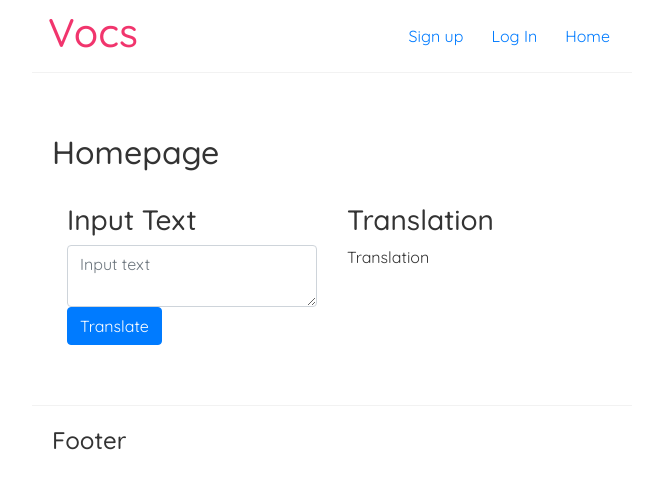
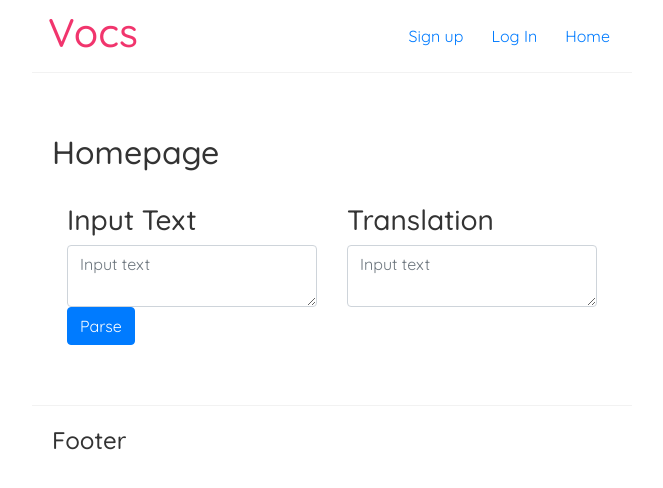
Before and after one commit to TetianaHrunyk/VocabularyLearningApp, a React (Create React App) app: page / in a window 1280 px wide. Shown: the top 488 px of the page, without its empty margins (308-971 px from the left). Built offline with nearby package versions, Linux system fonts and the light colour scheme.

Commit message:
add parsing to home component

```diff
--- /dev/null
+++ b/src/components/CustomForm.js
@@ -0,0 +1,34 @@
+import Form from "react-bootstrap/Form"
+import {Col, Row, Container, Button} from "react-bootstrap"
+
+const CustomForm = ( {text, parsed, handleParse, handleText}) => {
+
+    return (
+            <Container>
+                <Row>
+                    <Col>
+                        <h3>Input Text</h3>
+                    </Col>
+                    <Col>
+                        <h3>Translation</h3>
+                    </Col>
+                </Row>
+                <Row>
+                    <Col>
+                        <Form.Control
+                            as='textarea'
+                            placeholder='Input text'
+                            value = {text}
+                            onChange={handleText}
+                        />
+                        <Button type='submit' onClick={handleParse}>Parse</Button>
+                    </Col>
+                    <Col as="article">
+                        <Form.Control as="textarea" placeholder="Input text" />
+                    </Col>
+                </Row>
+            </Container>
+     );
+}
+
+export default CustomForm;
--- a/src/components/Home.js
+++ b/src/components/Home.js
@@ -1,29 +1,29 @@
+import {useState} from "react"
 import Form from "react-bootstrap/Form"
-import {Col, Row, Container, Button} from "react-bootstrap"
+import {Col, Row, Container, Button, Card} from "react-bootstrap"
+import CustomForm from "./CustomForm"
+import CustomDeck from "./CustomDeck"
 
 const  Home = () => {
+    const [parsed, setParse] = useState(false);
+    const [text, setText] = useState("");
+
+
+    const handleParse = ( (e) => {
+        setParse(true)
+    })
+
+    const handleText = ( (e) => {
+        setText(e.target.value)
+    })
+
     return (
         <div className="home">
             <h2>Homepage</h2><br />
-            <Container>
-                <Row>
-                    <Col>
-                        <h3>Input Text</h3>
-                    </Col>
-                    <Col>
-                        <h3>Translation</h3>
-                    </Col>
-                </Row>
-                <Row>
-                    <Col>
-                        <Form.Control as="textarea" placeholder="Input text" />
-                        <Button type="submit">Translate</Button>
-                    </Col>
-                    <Col as="article">
-                        <p>Translation</p>
-                    </Col>
-                </Row>
-            </Container>
+            {!parsed ?
+                    <CustomForm text = {text} parsed={parsed} handleParse={handleParse} handleText={handleText}/> :
+                    <CustomDeck text={text} />
+            }
         </div>
     );
 }
--- a/src/index.css
+++ b/src/index.css
@@ -104,3 +104,12 @@
   border-radius: 8px;
   cursor: pointer;
 }
+
+.parsed button {
+  background: #f1356d;
+  color: #fff;
+  border: 0;
+  padding: 8px;
+  border-radius: 8px;
+  cursor: pointer;
+}
```
Also changed, not shown: src/contexts/HomeContext.js (added).
